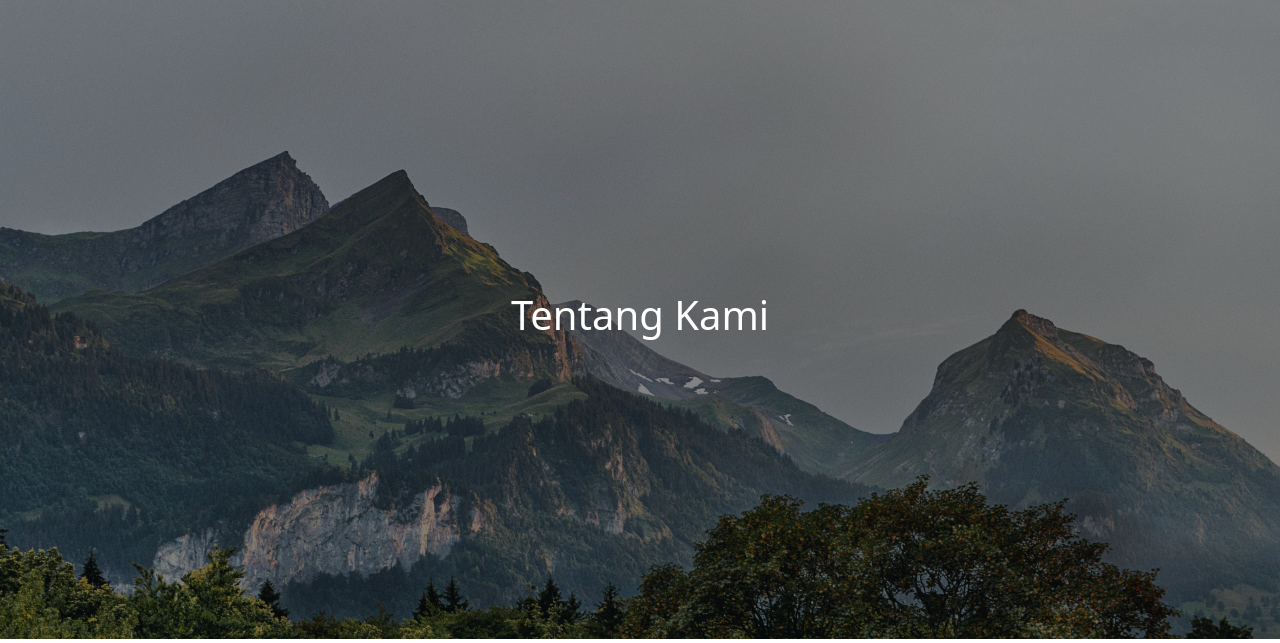
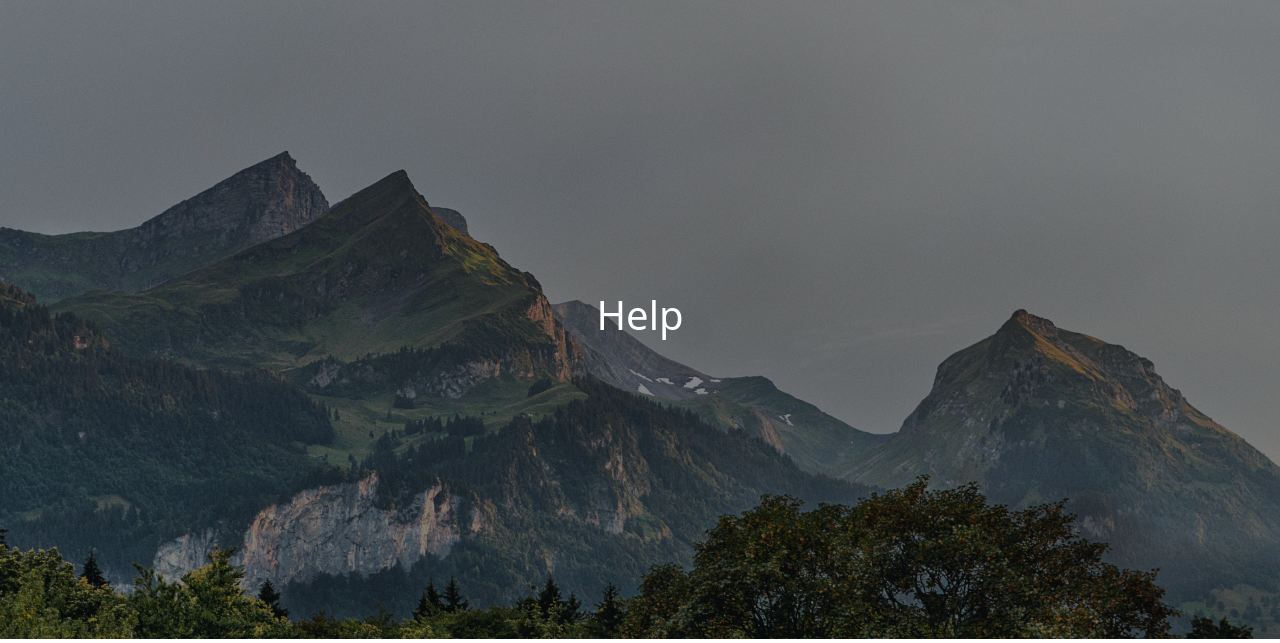
Before and after one commit to zahrasalma31-ops/mountify, a PHP site: page /tentang-kami.php in a window 1280 px wide. Shown: the part 57-700 px from the top of the page. Run offline with PHP 8.4, Linux system fonts and the light colour scheme; some libraries are stand-ins or nearby versions.

Commit message:
pesan perubahan

```diff
--- a/tentang-kami.php
+++ b/tentang-kami.php
@@ -15,7 +15,7 @@
     <!-- banner -->
     <div class="container-fluid banner-produk d-flex align-items-center">
         <div class="container">
-            <h1 class="text-white text-center">Tentang Kami</h1>
+            <h1 class="text-white text-center">Help</h1>
         </div>
     </div>
 
```
